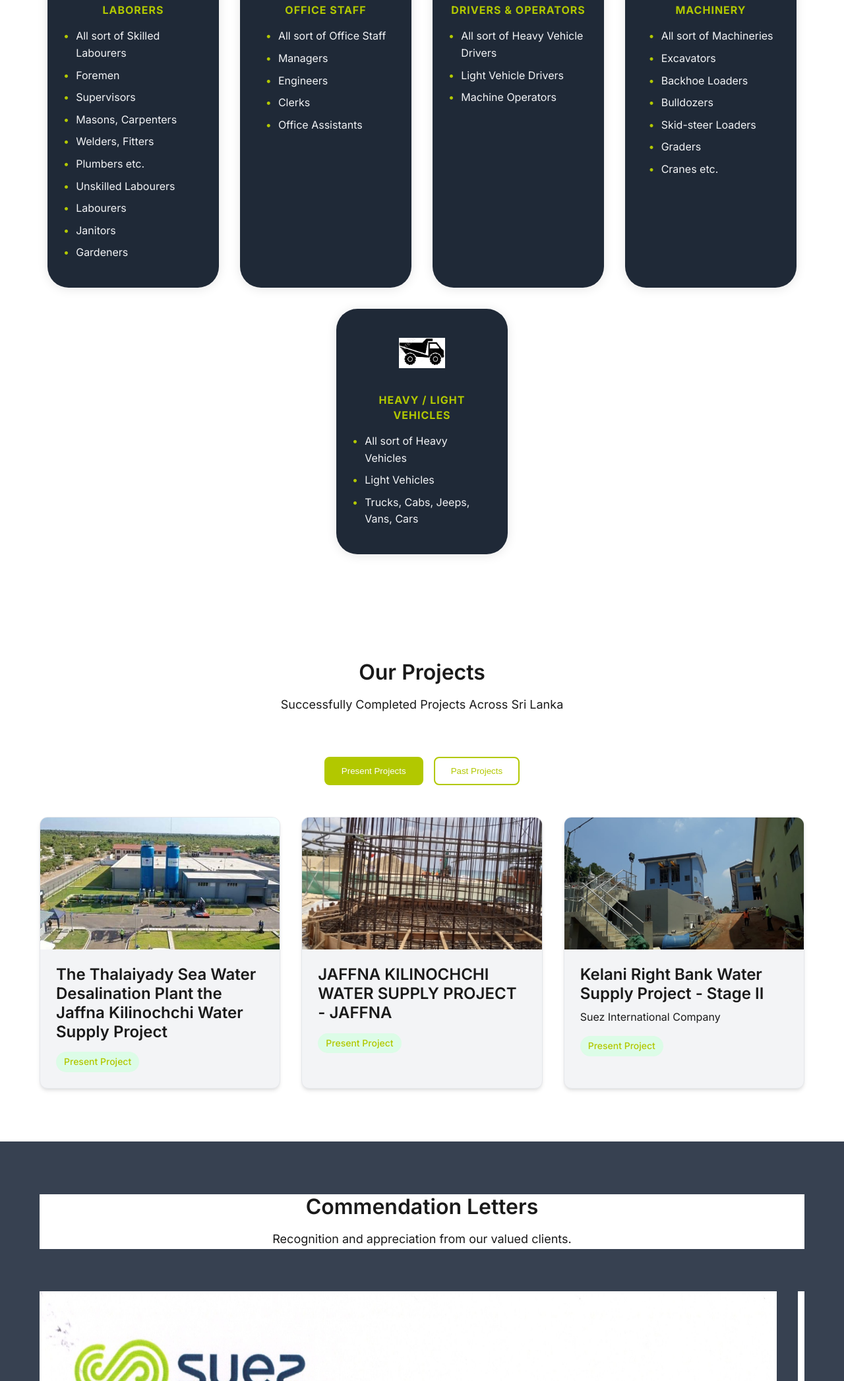
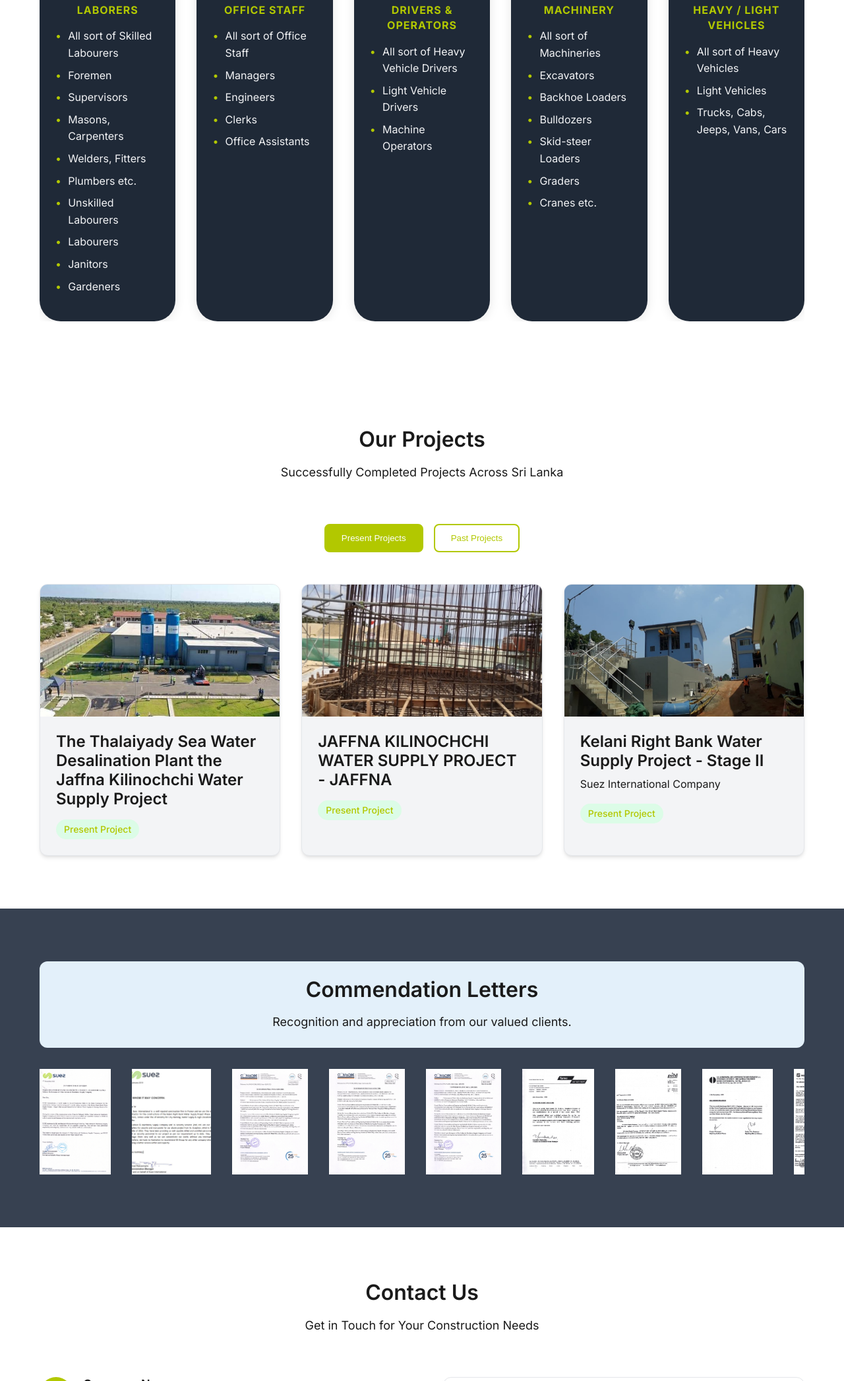
Before and after one commit to INFITECH-1/3star, a plain HTML site: page index.html in a window 1280 px wide. Shown: the part 3386-5479 px from the top of the page at 66% size. Drawn offline with Linux system fonts and the light colour scheme.

Commit message:
Update style.css

```diff
--- a/css/style.css
+++ b/css/style.css
@@ -1631,6 +1631,9 @@
 }
 .commendation-img {
     flex: 0 0 auto;
+    max-width: 120px;
+    height: 160px;
+    object-fit: cover;
 }
 @media (max-width: 700px) {
     .commendations .section-header {
@@ -1643,7 +1646,22 @@
         gap: 1rem;
     }
     .commendation-img {
-        max-width: 160px;
-        height: 220px;
-    }
-}
+        max-width: 120px;
+        height: 160px;
+    }
+}
+
+@media (min-width: 900px) {
+  .best-services-grid {
+    flex-wrap: nowrap;
+    overflow-x: auto;
+    justify-content: flex-start;
+  }
+}
+
+.commendations .section-header {
+  background: #e3f0fa !important;
+  border-radius: 12px;
+  padding: 1.5rem 0.7rem;
+  margin-bottom: 2rem;
+}
```
